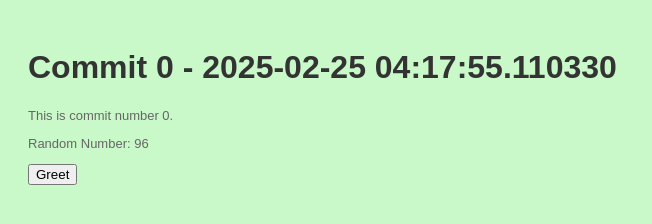
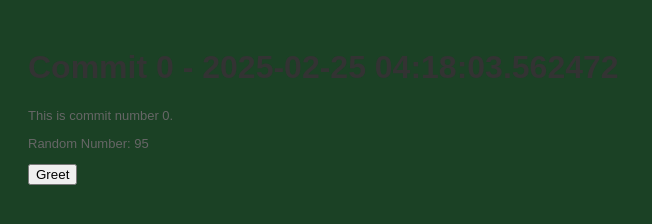
Before and after one commit to broilermares3/myrep-repo-20250225041746, a plain HTML site: page index.html in a window 1280 px wide. Shown: the whole page, without its empty margins (0-652 px from the left). Drawn offline with Linux system fonts and the light colour scheme.

Commit message:
📝 Commit 0 with HTML, CSS, and JS

```diff
--- a/index.html
+++ b/index.html
@@ -2,13 +2,13 @@
     <!DOCTYPE html>
     <html>
     <head>
-        <title>Commit 0 - 2025-02-25 04:17:55.110330</title>
+        <title>Commit 0 - 2025-02-25 04:18:03.562472</title>
         <link rel="stylesheet" href="style.css">
     </head>
     <body>
-        <h1>Commit 0 - 2025-02-25 04:17:55.110330</h1>
+        <h1>Commit 0 - 2025-02-25 04:18:03.562472</h1>
         <p>This is commit number 0.</p>
-        <p>Random Number: 96</p>
+        <p>Random Number: 95</p>
         <button onclick="greet()">Greet</button>
         <script src="script.js"></script>
     </body>
--- a/style.css
+++ b/style.css
@@ -1,7 +1,7 @@
 
     body {
         font-family: Arial, sans-serif;
-        background-color: #c9f9c8;
+        background-color: #1b4125;
         padding: 20px;
     }
     h1 {
```
